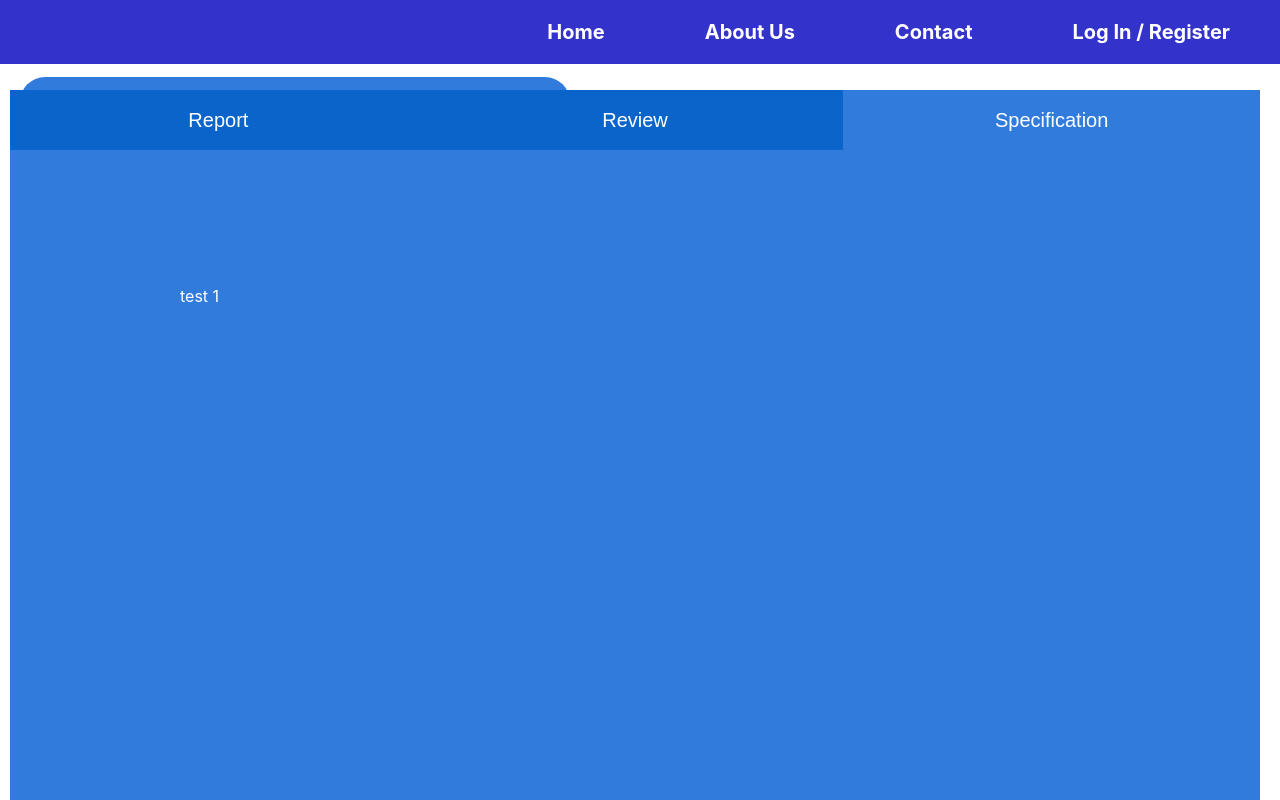
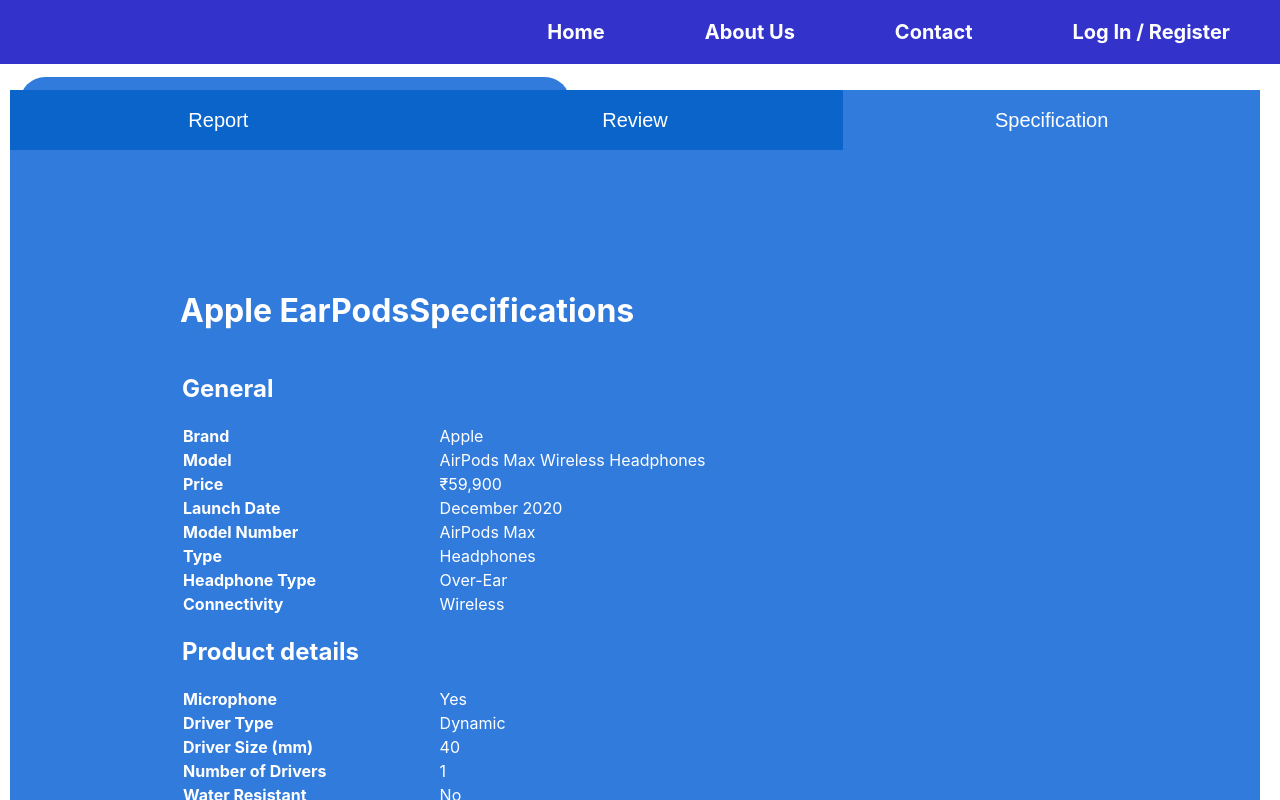
Before and after one commit to FallGuys-SDGP/Review-Insight, a React (Create React App) app in the folder frontend/: page /result in a window 1280 px wide. Both pictures are taken after a click on the button "Specification". Shown: the top 800 px of the page. Built offline with nearby package versions, Linux system fonts and the light colour scheme.

Commit message:
Draft main features in specification

```diff
--- a/frontend/src/components/results/Tabs.css
+++ b/frontend/src/components/results/Tabs.css
@@ -52,3 +52,8 @@ button {
     width: 1100px;
     padding: 100px 0px 10px 150px;
 }
+
+th {
+    text-align: left;
+    padding-right: 30px;
+  }
--- a/frontend/src/components/results/Tabs.js
+++ b/frontend/src/components/results/Tabs.js
@@ -1,6 +1,7 @@
 import React, {useState} from "react";
 import "../results/Tabs.css";
 import ReviewContainer from "./ReviewContent/ReviewContainer";
+
 
 function Tabs() {
   const [toggleState, setToggleState] = useState(1);
@@ -49,7 +50,119 @@ function Tabs() {
         </div>
 
         <div className={toggleState === 3 ? "content  active-content" : "content"}>
-          <p>test 1</p>
+
+        <h1><a>Apple EarPods</a>Specifications</h1>
+
+
+
+        <table>
+            <h2>General</h2>
+
+            <tr>
+              <th>Brand</th>
+              <td>Apple</td>
+            </tr>
+            <tr>
+              <th>Model</th>
+              <td>AirPods Max Wireless Headphones</td>
+            </tr>
+            <tr>
+              <th>Price</th>
+              <td>₹59,900</td>
+            </tr>
+            <tr>
+              <th>Launch Date</th>
+              <td>December 2020</td>
+            </tr>
+            <tr>
+              <th>Model Number</th>
+              <td>AirPods Max</td>
+            </tr>
+            <tr>
+              <th>Type</th>
+              <td>Headphones</td>
+            </tr>
+            <tr>
+              <th>Headphone Type</th>
+              <td>Over-Ear</td>
+            </tr>
+            <tr>
+              <th>Connectivity</th>
+              <td>Wireless</td>
+            </tr>
+
+
+
+            <h2>Product details</h2>
+
+            <tr>
+              <th>Microphone</th>
+              <td>Yes</td>
+            </tr>
+            <tr>
+              <th>Driver Type</th>
+              <td>Dynamic</td>
+            </tr>
+            <tr>
+              <th>Driver Size (mm)</th>
+              <td>40</td>
+            </tr>
+            <tr>
+              <th>Number of Drivers</th>
+              <td>1</td>
+            </tr>
+            <tr>
+              <th>Water Resistant</th>
+              <td>No</td>
+            </tr>
+            <tr>
+              <th>Weight (g)</th>
+              <td>385.00</td>
+            </tr>
+
+
+
+
+
+
+            <h2>Connectivity features</h2>
+
+            <tr>
+                <th>Bluetooth</th>
+                <td>Yes</td>
+            </tr>
+
+            <tr>
+                <th>Bluetooth Version</th>
+                <td>5</td>
+            </tr>
+
+            <tr>
+                <th>Bluetooth Codec Support</th>
+                <td>SBC,AAC</td>
+            </tr>
+
+            <tr>
+                <th>Battery</th>
+                <td>features</td>
+            </tr>
+
+            <tr>
+                <th>Charging Port</th>
+                <td>Proprietary</td>
+            </tr>
+
+
+            <tr>
+                <th>Battery Life (Hrs)</th>
+                <td>20</td>
+            </tr>
+          </table>
+
+
+
+
+
         </div>
       </div>
     </div>
```
